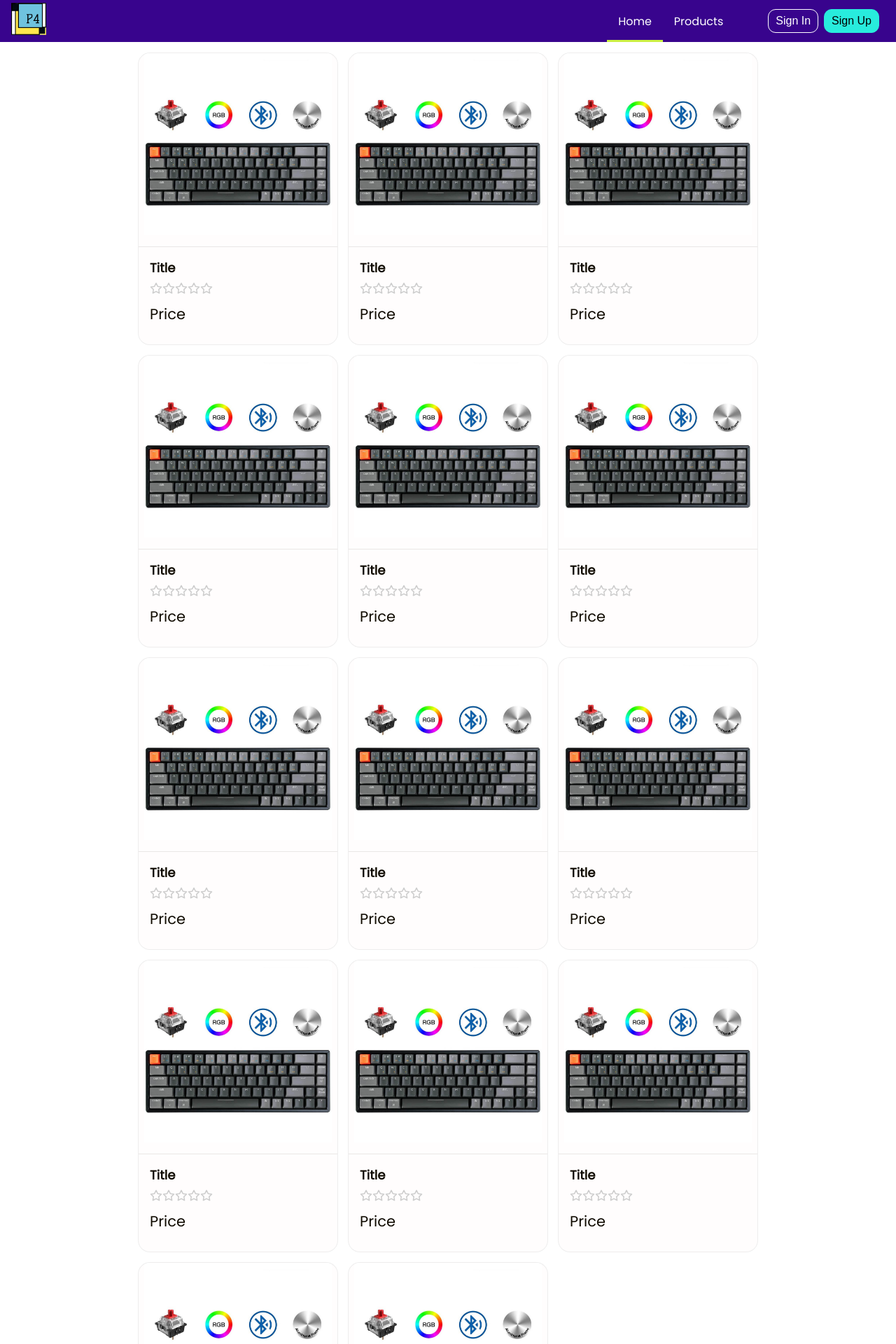
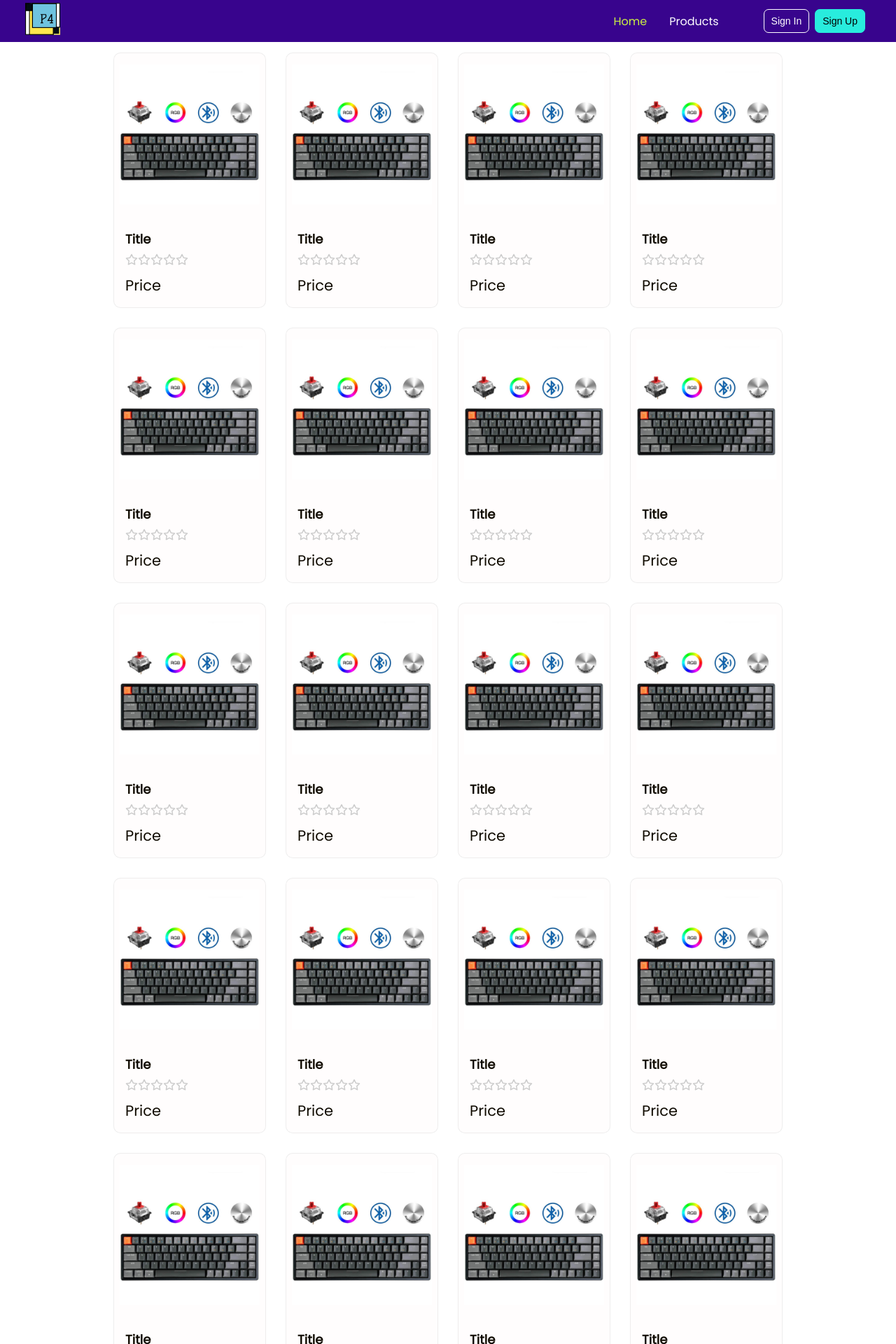
Before and after one commit to joequich/project4, a React (Create React App) app in the folder client/: page / in a window 1280 px wide. Shown: the top 1920 px of the page at 70% size. Built offline with nearby package versions, Linux system fonts and the light colour scheme.

Commit message:
added some styles

```diff
--- a/client/src/components/project4/PrincipalScreen.tsx
+++ b/client/src/components/project4/PrincipalScreen.tsx
@@ -3,10 +3,13 @@ import imagen from '../../assets/keyboard_keychron.jpg';
 import { StarRating } from '../ui/StarRating';
 
 export const PrincipalScreen = () => {
+    let arr = [...Array(20)];
     return (
-        <div className="container">
-            <div className="items-list">
-                <div className="item-card">
+        <div className="product-container">
+            <div className="items-list row-mb">
+                {
+                    arr.map((val, idx) => (
+                        <div key={idx} className="item-card">
                             <figure className="item-card__figure">
                                 <img src={imagen} alt="camera" />
                             </figure>
@@ -18,165 +21,9 @@ export const PrincipalScreen = () => {
                                 <div className="item-card__price">Price</div>
                             </div>
                         </div>
-                <div className="item-card">
-                    <figure className="item-card__figure">
-                        <img src={imagen} alt="camera" />
-                    </figure>
-                    <div className="item-card__content">
-                        <h2 className="item-card__title">Title</h2>
-                        <div className="item-card__star-rating">
-                            <StarRating />
-                        </div>
-                        <div className="item-card__price">Price</div>
+                    ))
+                }
             </div>
         </div>
-                <div className="item-card">
-                    <figure className="item-card__figure">
-                        <img src={imagen} alt="camera" />
-                    </figure>
-                    <div className="item-card__content">
-                        <h2 className="item-card__title">Title</h2>
-                        <div className="item-card__star-rating">
-                            <StarRating />
-                        </div>
-                        <div className="item-card__price">Price</div>
-                    </div>
-                </div>
-                <div className="item-card">
-                    <figure className="item-card__figure">
-                        <img src={imagen} alt="camera" />
-                    </figure>
-                    <div className="item-card__content">
-                        <h2 className="item-card__title">Title</h2>
-                        <div className="item-card__star-rating">
-                            <StarRating />
-                        </div>
-                        <div className="item-card__price">Price</div>
-                    </div>
-                </div>
-                <div className="item-card">
-                    <figure className="item-card__figure">
-                        <img src={imagen} alt="camera" />
-                    </figure>
-                    <div className="item-card__content">
-                        <h2 className="item-card__title">Title</h2>
-                        <div className="item-card__star-rating">
-                            <StarRating />
-                        </div>
-                        <div className="item-card__price">Price</div>
-                    </div>
-                </div>
-                <div className="item-card">
-                    <figure className="item-card__figure">
-                        <img src={imagen} alt="camera" />
-                    </figure>
-                    <div className="item-card__content">
-                        <h2 className="item-card__title">Title</h2>
-                        <div className="item-card__star-rating">
-                            <StarRating />
-                        </div>
-                        <div className="item-card__price">Price</div>
-                    </div>
-                </div>
-                <div className="item-card">
-                    <figure className="item-card__figure">
-                        <img src={imagen} alt="camera" />
-                    </figure>
-                    <div className="item-card__content">
-                        <h2 className="item-card__title">Title</h2>
-                        <div className="item-card__star-rating">
-                            <StarRating />
-                        </div>
-                        <div className="item-card__price">Price</div>
-                    </div>
-                </div>
-                <div className="item-card">
-                    <figure className="item-card__figure">
-                        <img src={imagen} alt="camera" />
-                    </figure>
-                    <div className="item-card__content">
-                        <h2 className="item-card__title">Title</h2>
-                        <div className="item-card__star-rating">
-                            <StarRating />
-                        </div>
-                        <div className="item-card__price">Price</div>
-                    </div>
-                </div>
-                <div className="item-card">
-                    <figure className="item-card__figure">
-                        <img src={imagen} alt="camera" />
-                    </figure>
-                    <div className="item-card__content">
-                        <h2 className="item-card__title">Title</h2>
-                        <div className="item-card__star-rating">
-                            <StarRating />
-                        </div>
-                        <div className="item-card__price">Price</div>
-                    </div>
-                </div>
-                <div className="item-card">
-                    <figure className="item-card__figure">
-                        <img src={imagen} alt="camera" />
-                    </figure>
-                    <div className="item-card__content">
-                        <h2 className="item-card__title">Title</h2>
-                        <div className="item-card__star-rating">
-                            <StarRating />
-                        </div>
-                        <div className="item-card__price">Price</div>
-                    </div>
-                </div>
-                <div className="item-card">
-                    <figure className="item-card__figure">
-                        <img src={imagen} alt="camera" />
-                    </figure>
-                    <div className="item-card__content">
-                        <h2 className="item-card__title">Title</h2>
-                        <div className="item-card__star-rating">
-                            <StarRating />
-                        </div>
-                        <div className="item-card__price">Price</div>
-                    </div>
-                </div>
-                <div className="item-card">
-                    <figure className="item-card__figure">
-                        <img src={imagen} alt="camera" />
-                    </figure>
-                    <div className="item-card__content">
-                        <h2 className="item-card__title">Title</h2>
-                        <div className="item-card__star-rating">
-                            <StarRating />
-                        </div>
-                        <div className="item-card__price">Price</div>
-                    </div>
-                </div>
-                <div className="item-card">
-                    <figure className="item-card__figure">
-                        <img src={imagen} alt="camera" />
-                    </figure>
-                    <div className="item-card__content">
-                        <h2 className="item-card__title">Title</h2>
-                        <div className="item-card__star-rating">
-                            <StarRating />
-                        </div>
-                        <div className="item-card__price">Price</div>
-                    </div>
-                </div>
-                <div className="item-card">
-                    <figure className="item-card__figure">
-                        <img src={imagen} alt="camera" />
-                    </figure>
-                    <div className="item-card__content">
-                        <h2 className="item-card__title">Title</h2>
-                        <div className="item-card__star-rating">
-                            <StarRating />
-                        </div>
-                        <div className="item-card__price">Price</div>
-                    </div>
-                </div>
-
-            </div>
-        </div>
-
     )
 }
--- /dev/null
+++ b/client/src/components/project4/ProductsScreen.tsx
@@ -0,0 +1,44 @@
+import React from 'react'
+import { Link } from 'react-router-dom';
+import imagen from '../../assets/keyboard_keychron.jpg';
+import { Edit } from '../ui/icons/Edit';
+import { Remove } from '../ui/icons/Remove';
+
+export const ProductsScreen = () => {
+
+    let arr = [...Array(10)];
+
+    return (
+        <div className="product-container">
+            <div className="products-header">
+                <h3>All Products</h3>
+                <button>Add new product</button>
+            </div>
+            <div className="items-list">
+                {
+                    arr.map( (val, idx) => (
+                        <div key={idx} className="item-card">
+                            <div className="item-card__options">
+                                <Link className="opt" to="">
+                                    <Edit />
+                                </Link>
+                                <Link className="opt" to="">
+                                    <Remove />
+                                </Link>
+                            </div>
+                            <figure className="item-card__figure">
+                                <img src={imagen} alt="camera" />
+                            </figure>
+                            <div className="item-card__content">
+                                <h2 className="item-card__title">Keyboard Wireless</h2>
+                                <p>USD $60</p>
+                                <p>160 availables</p>
+                            </div>
+                        </div>
+                    ))
+                }
+
+            </div>
+        </div>
+    )
+}
--- a/client/src/components/ui/StarRating.tsx
+++ b/client/src/components/ui/StarRating.tsx
@@ -1,6 +1,6 @@
 import React from 'react';
 import { useState } from 'react';
-import { Star } from './Star';
+import { Star } from './icons/Star';
 
 const createArray = (length: number) => [...Array(length)];
 
--- /dev/null
+++ b/client/src/components/ui/icons/Edit.tsx
@@ -0,0 +1,8 @@
+import React from 'react'
+import { FiEdit } from 'react-icons/fi';
+
+export const Edit = () => {
+    return (
+        <FiEdit />
+    )
+}
--- /dev/null
+++ b/client/src/components/ui/icons/Remove.tsx
@@ -0,0 +1,8 @@
+import React from 'react'
+import { FiTrash2 } from 'react-icons/fi';
+
+export const Remove = () => {
+    return (
+        <FiTrash2 />
+    )
+}
--- a/client/src/routers/AppRouter.tsx
+++ b/client/src/routers/AppRouter.tsx
@@ -2,6 +2,7 @@ import { BrowserRouter as Router, Switch, Route, Redirect } from 'react-router-d
 import { PrincipalScreen } from '../components/project4/PrincipalScreen';
 import { AuthRouter } from './AuthRouter';
 import { NavBar } from '../components/ui/NavBar';
+import { ProductsScreen } from '../components/project4/ProductsScreen';
 
 export const AppRouter = () => {
     return (
@@ -12,6 +13,7 @@ export const AppRouter = () => {
                         <Switch>
                             <Route path="/auth" component={AuthRouter} />
                             <Route exact path="/" component={PrincipalScreen} />
+                            <Route exact path="/products" component={ProductsScreen} />
                             <Redirect to="/auth/login"/>
                         </Switch>
                     </div>
--- a/client/src/styles/base/_base.scss
+++ b/client/src/styles/base/_base.scss
@@ -83,10 +83,8 @@ body {
     flex-direction: column;
 }
 
-.container {
-    max-width: 1196px;
-    margin-left: auto;
-    margin-right: auto;
+.border-solid-default {
+    border-style: solid;
 }
 
 input[type='password'] {
--- a/client/src/styles/base/_settings.scss
+++ b/client/src/styles/base/_settings.scss
@@ -22,7 +22,7 @@ $grey-dark-3: #8e8e93;
 
 $header-height: 60px;
 $breakpoint-tablet: 768px;
-$width-max: 1280px;
+$width-max: 1240px;
 
 $gradiant-auth: linear-gradient(to bottom, #38048d, #311689, #2b2085, #28277f, #272c79, #1b3e88, #0c4f95, #0060a0, #0083be, #00a7d1, #00cadb, #28ecdd);
 
--- a/client/src/styles/layout/_header.scss
+++ b/client/src/styles/layout/_header.scss
@@ -7,7 +7,7 @@
     color: white;
 
     &__container {
-        max-width: 1280px;
+        max-width: 1240px;
         padding: 0 16px;
         margin: auto;
         display: flex;
--- a/client/src/styles/layout/_navigation.scss
+++ b/client/src/styles/layout/_navigation.scss
@@ -105,7 +105,7 @@
 
             &:hover {
                 background-color: $accents-2;
-                color: black;
+                color: black!important;
             }
 
             @media (min-width: $breakpoint-tablet) {
@@ -119,7 +119,7 @@
         }
 
         a.active{
-            box-shadow: 0 -3px 0 $accents-2 inset;
+            color: $accents-2;
         }
 
     }
@@ -142,13 +142,14 @@
 
     &__btn {
         display: block;
-        border-radius: 11px;
+        border-radius: 7px;
         border: 1px solid white;
         margin: 0 auto;
         margin-bottom: 1rem;
         width: 100%;
-        font-size: 16px;
-        font-weight:500;
+        font-size: 14px;
+        font-weight:400;
+        padding: 8px 10px;
 
         @media (min-width: $breakpoint-tablet) {
             margin-right: 0.5rem;
--- a/client/src/styles/layout/_products.scss
+++ b/client/src/styles/layout/_products.scss
@@ -1,44 +1,51 @@
+.product-container {
+    max-width: 1030px;
+    margin-left: auto;
+    margin-right: auto;
+}
+
+
 .items-list {
     display: grid;
-    grid-template-columns: 1fr;
+    grid-template-columns: repeat(2, minmax(0, 1fr));
     gap: 16px;
-    padding: 16px;
+    padding: 8px;
     justify-items: center;
 
-    @media (min-width: 620px) {
-        grid-template-columns: 1fr 1fr;
+    @media (min-width: 640px) {
+        grid-template-columns: repeat(2, minmax(0, 1fr));
+    }
+
+    @media (min-width: 768px) {
+        gap: 30px;
+        padding: 16px;
+        grid-template-columns: repeat(3, minmax(0, 1fr));
     }
 
     @media (min-width: 1024px) {
-        grid-template-columns: 1fr 1fr 1fr;
+        gap: 30px;
+        padding: 16px;
+        grid-template-columns: repeat(4, minmax(0, 1fr));
     }
 }
 
 .item-card {
     display: flex;
-    flex-direction: row;
+    flex-direction: column;
     background-color: #fffdfd;
-    border-radius: 16px;
+    border-radius: 9px;
     box-shadow: 0px 0px 0px 1px rgba(16, 11, 0, 0.07);
+    padding: 16px 0;
     width: 100%;
-    height: 200px;
-
-    @media (min-width: 450px) {
-        flex-direction: column;
-        width: 284px;
-        height: 416px;
-    }
+    // height: 200px;
 
     &__figure {
         align-items: center;
-        // background-color: #f1f3f4;
-        border-top-left-radius: 16px;
-        border-top-right-radius: 16px;
         display: flex;
         justify-content: center;
-        // margin: 0 0 16px;
         overflow: hidden;
         padding: 0 8px 16px;
+        margin-bottom: 20px;
 
         img {
             height: 35vw;
@@ -46,9 +53,23 @@
             min-width: 100%;
             object-fit: cover;
 
-            @media (min-width: 450px) {
-                height: 260px;
+            @media (min-width: 640px) {
+                height: 200px; //260
             }
+        }
+    }
+
+    &__options {
+        align-self: flex-end;
+        padding-right: 8px; // 16px
+
+        .opt {
+            padding-left: 8px; // 16px
+        }
+
+        svg {
+            width: 18px; //21px
+            height: 18px;//21px
         }
     }
 
@@ -57,12 +78,12 @@
         display: flex;
         flex-direction: column;
         padding: 8px;
-        border-left: 1px solid rgba(16, 11, 0, 0.09);
+        // border-left: 1px solid rgba(16, 11, 0, 0.09);
 
-        @media (min-width: 450px) {
+        @media (min-width: 640px) {
             border-left: none;
-            border-top: 1px solid rgba(16, 11, 0, 0.09);
-            padding: 16px;
+            // border-top: 1px solid rgba(16, 11, 0, 0.09);
+            padding: 0 16px;
         }
     }
 
```
Also changed, not shown: client/src/components/ui/icons/Star.tsx (renamed from client/src/components/ui/Star.tsx). Lines whose indentation alone changed are shown as unchanged.
